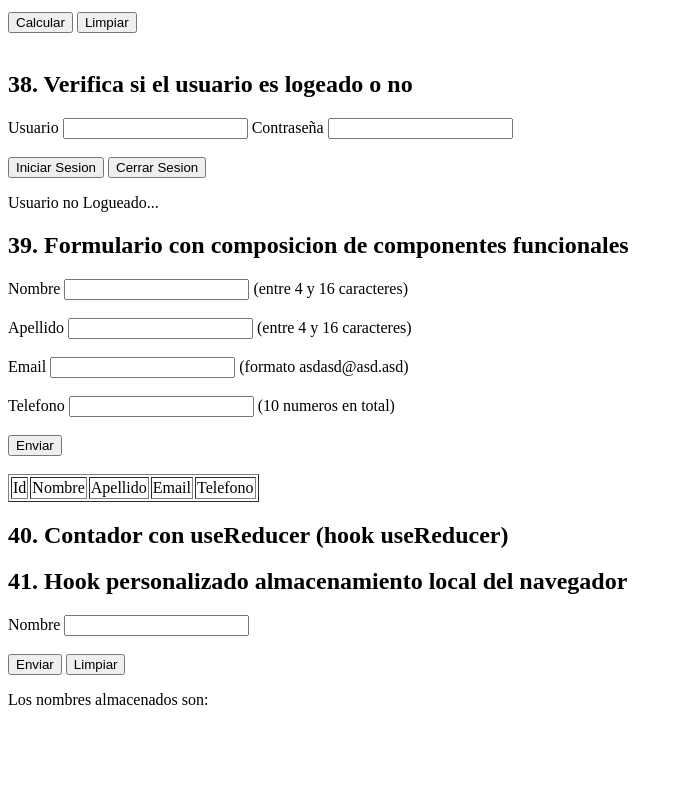
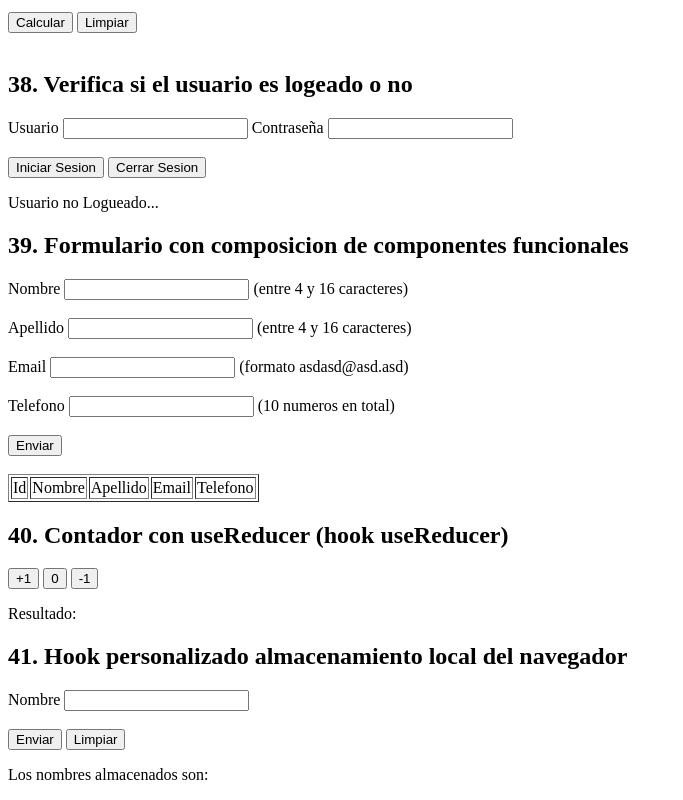
Before and after one commit to matiasmoscone1/practica-ejercicios-logica-programacion-react, a React (Vite) app: page / in a window 1280 px wide. Shown: the part 6393-7193 px from the top of the page, without its empty margins (0-683 px from the left). Before the commit the page ends 7118 px from the top, so only its background shows below. Built offline with nearby package versions, Linux system fonts and the light colour scheme.

Commit message:
Terminando ejercicio 40

```diff
--- a/src/ejercicios/ContadorUseReducer.jsx
+++ b/src/ejercicios/ContadorUseReducer.jsx
@@ -19,16 +19,18 @@ const ContadorUseReducer = () => {
         }
     };
 
-    const [state, dispatch] = useReducer(reducer, initialState)
+    const [state, dispatch] = useReducer(reducer, initialState);
+
 
 
 
     return(<>
     <div>
         <h2>40. Contador con useReducer (hook useReducer)</h2>
-
-
-
+        <button>+1</button>{" "}
+        <button>0</button>{" "}
+        <button>-1</button>{" "}
+        <p>Resultado: </p>
     </div>
     </>)
 
```
